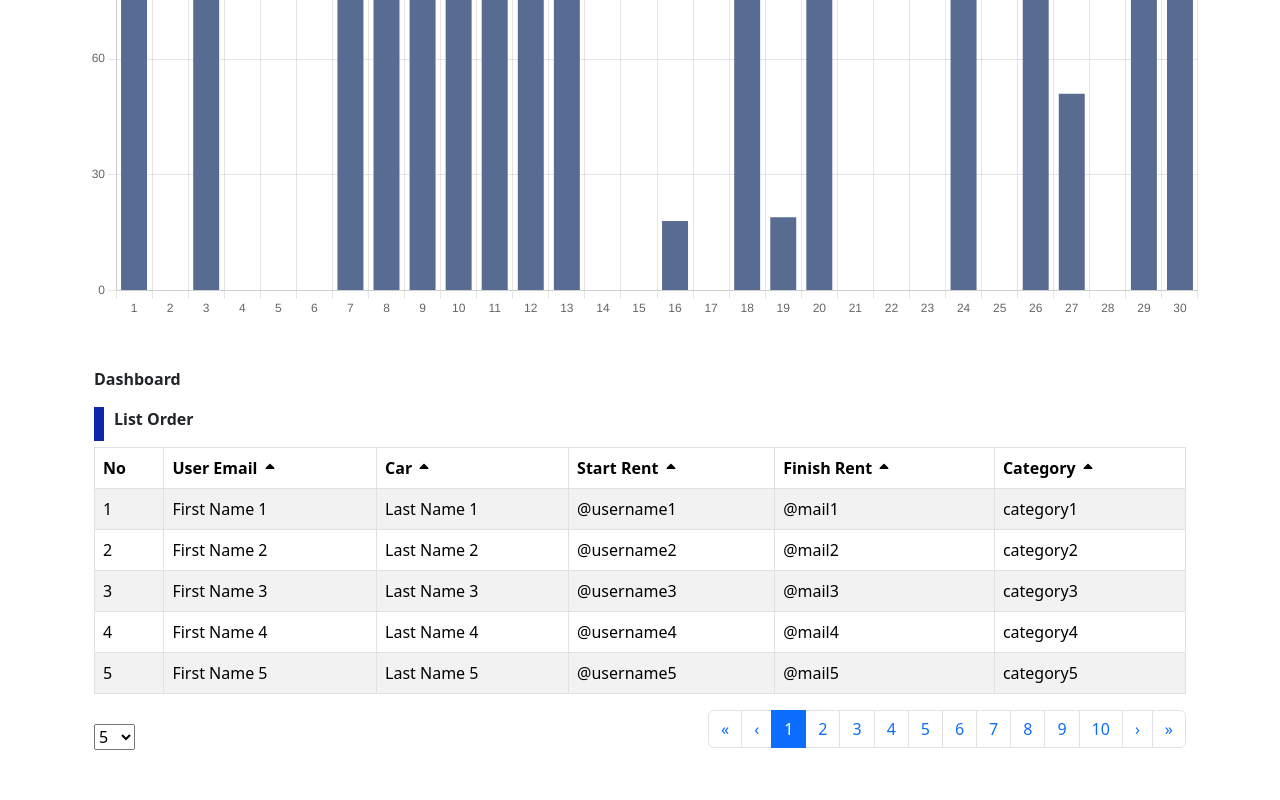
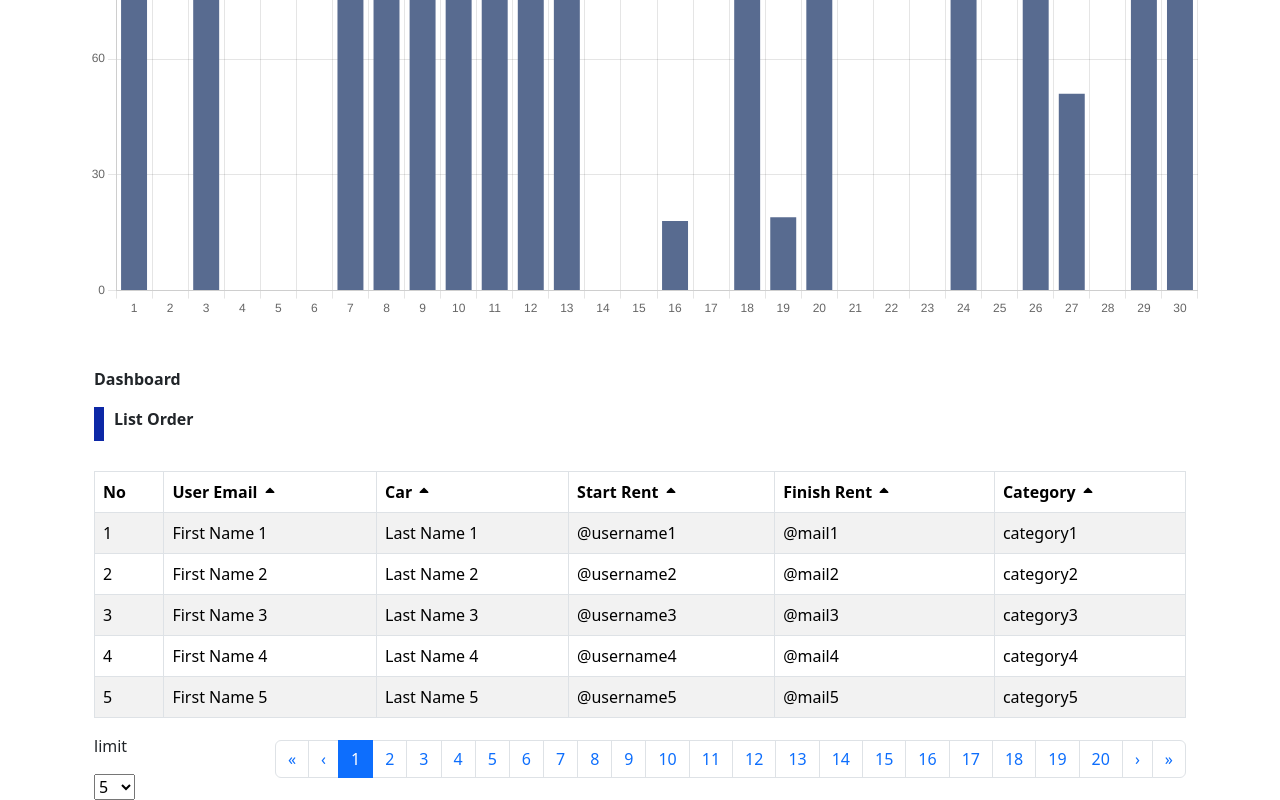
Before and after one commit to singgihseptiann/kelompok1-platinum-cms, a React (Create React App) app: page / in a window 1280 px wide. Shown: the part 397-1197 px from the top of the page. Before the commit the page ends 1161 px from the top, so only its background shows below. Built offline with nearby package versions, Linux system fonts and the light colour scheme.

Commit message:
sliicng barchart dan list prders

```diff
--- a/src/component/myTable.js
+++ b/src/component/myTable.js
@@ -1,11 +1,11 @@
 import React, { useState } from "react";
-import { Table, Pagination, Container } from "react-bootstrap";
+import { Table, Pagination, Container, Row, Col } from "react-bootstrap";
 import { FaSortUp, FaSortDown } from "react-icons/fa";
 
-// Fungsi untuk menghasilkan data palsu
+// Fungsi untuk membuat data palsu
 const generateData = () => {
   const data = [];
-  for (let i = 1; i <= 50; i++) {
+  for (let i = 1; i <= 100; i++) {
     data.push({
       id: i,
       firstName: `First Name ${i}`,
@@ -52,6 +52,9 @@ const MyTable = () => {
 
   return (
     <Container>
+      <Row>
+        <Col></Col>
+      </Row>
       <div>
         <p className=" fw-bold">Dashboard</p>
         <div className="d-flex">
@@ -65,7 +68,7 @@ const MyTable = () => {
           ></div>
           <p className=" fw-bold">List Order</p>
         </div>
-        <Table striped bordered hover>
+        <Table striped bordered hover className="mt-4">
           <thead>
             <tr>
               <th>No</th>
@@ -126,6 +129,7 @@ const MyTable = () => {
         </Table>
         <div className="d-flex justify-content-between align-items-center">
           <div>
+            <p>limit</p>
             <select
               id="limitDropdown"
               value={limit}
```
